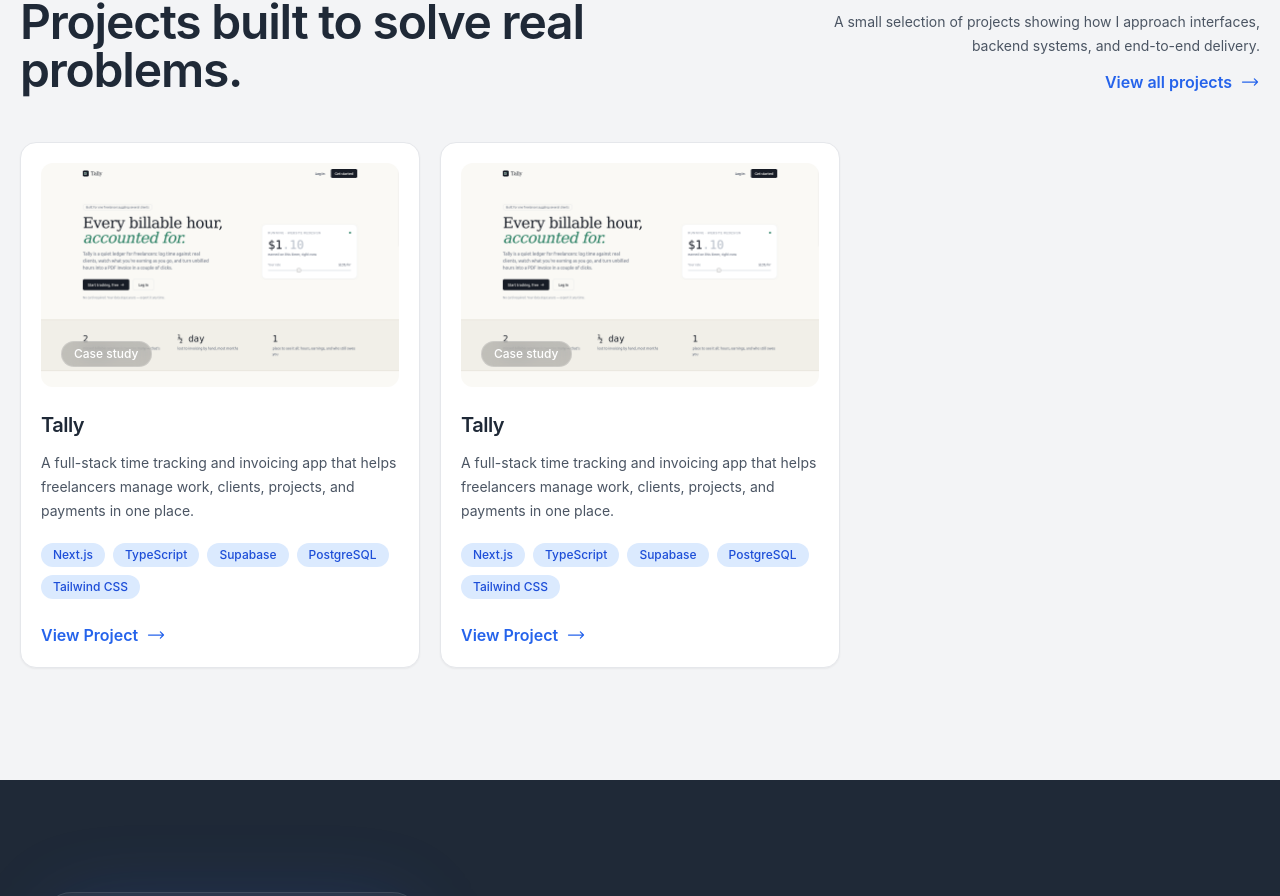
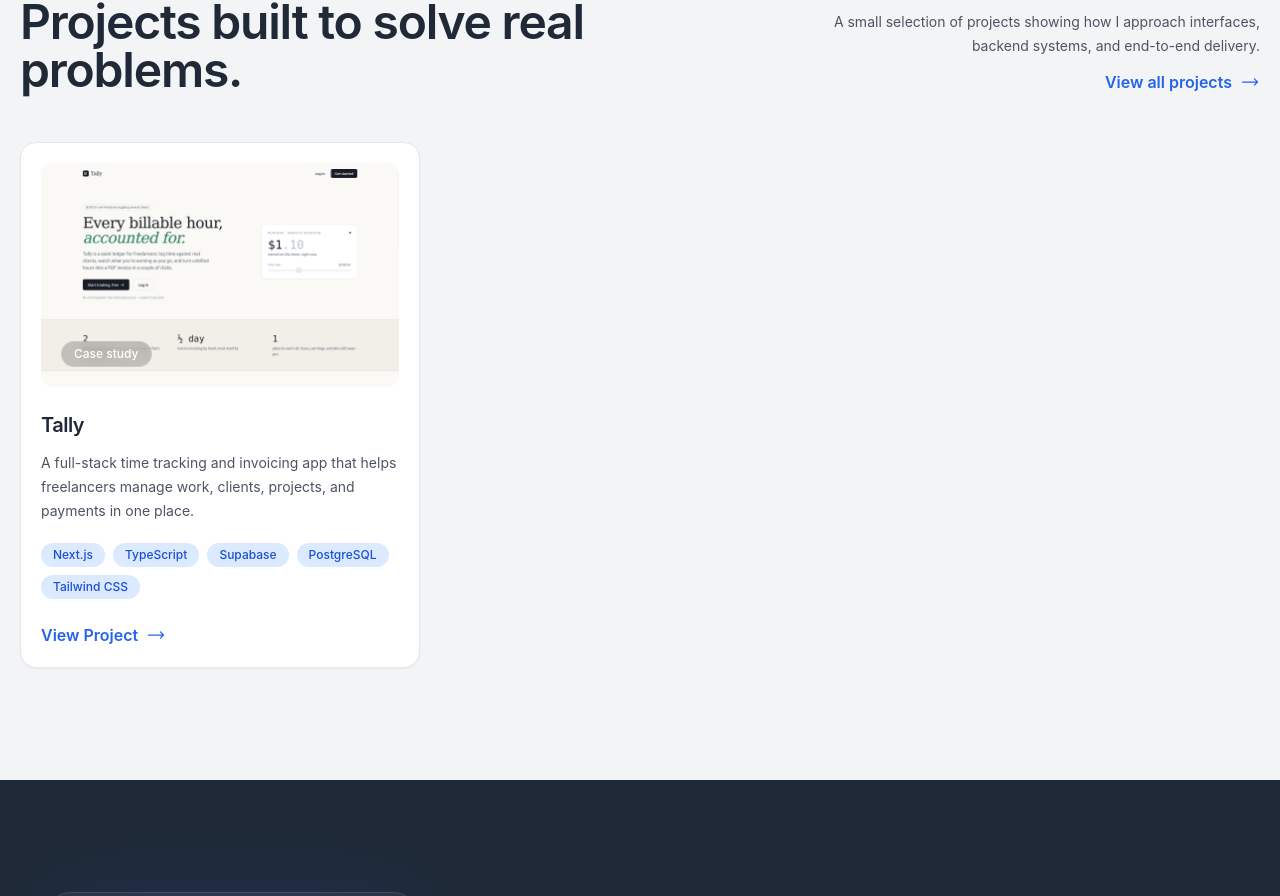
Before and after one commit to gasparyanvazgen/website-tailwind-react, a React (Create React App) app: page / in a window 1280 px wide. Shown: the part 2623-3519 px from the top of the page. Built offline with nearby package versions, Linux system fonts and the light colour scheme.

Commit message:
feat: update portfolio projects

```diff
--- a/src/components/Projects.tsx
+++ b/src/components/Projects.tsx
@@ -38,7 +38,7 @@
         </div>
 
         <div className="mt-12 grid gap-5 lg:grid-cols-3">
-          {projectItems.map((project) => (
+          {projectItems.slice(-3).reverse().map((project) => (
             <ProjectCard project={project} />
           ))}
         </div>
--- a/src/data.ts
+++ b/src/data.ts
@@ -167,68 +167,5 @@
       "https://github.com/gasparyanvazgen/tally",
 
     liveUrl: "",
-  },{
-    slug: "tally",
-    title: "Tally",
-    intro:
-      "A full-stack time tracking and invoicing app that helps freelancers manage work, clients, projects, and payments in one place.",
-    tags: [
-      "Next.js",
-      "TypeScript",
-      "Supabase",
-      "PostgreSQL",
-      "Tailwind CSS",
-    ],
-    Icon: ClockIcon,
-    gradient:
-      "bg-gradient-to-br from-accentBlue to-accentBlueDark",
-
-    overview:
-      "Tally is a full-stack time tracking and invoicing application built for freelancers. It combines time tracking, client and project management, and invoicing into a single workspace.",
-
-    highlights: [
-      "Time tracking and project-based time entries",
-      "Client and project management",
-      "Invoice creation and management",
-      "Supabase authentication",
-      "PostgreSQL database with Row Level Security",
-      "Responsive dashboard and application UI",
-    ],
-
-    images: [
-      {
-        src: "/images/projects/tally/index.png",
-        alt: "Tally home page showing the main workspace and application navigation",
-        label: "Home",
-      },
-      {
-        src: "/images/projects/tally/dashboard.png",
-        alt:
-          "Tally dashboard showing earnings, projects, time tracking, and recent activity",
-        label: "Dashboard",
-      },
-      {
-        src: "/images/projects/tally/projects.png",
-        alt: "Tally projects page showing projects and project management",
-        label: "Projects",
-      },
-      {
-        src: "/images/projects/tally/time-tracking.png",
-        alt:
-          "Tally time tracking interface showing tracked work and time entries",
-        label: "Time Tracking",
-      },
-      {
-        src: "/images/projects/tally/invoices.png",
-        alt:
-          "Tally invoices interface showing invoices and their statuses",
-        label: "Invoices",
-      },
-    ],
-
-    githubUrl:
-      "https://github.com/gasparyanvazgen/tally",
-
-    liveUrl: "",
-  },
+  }
 ];
```
